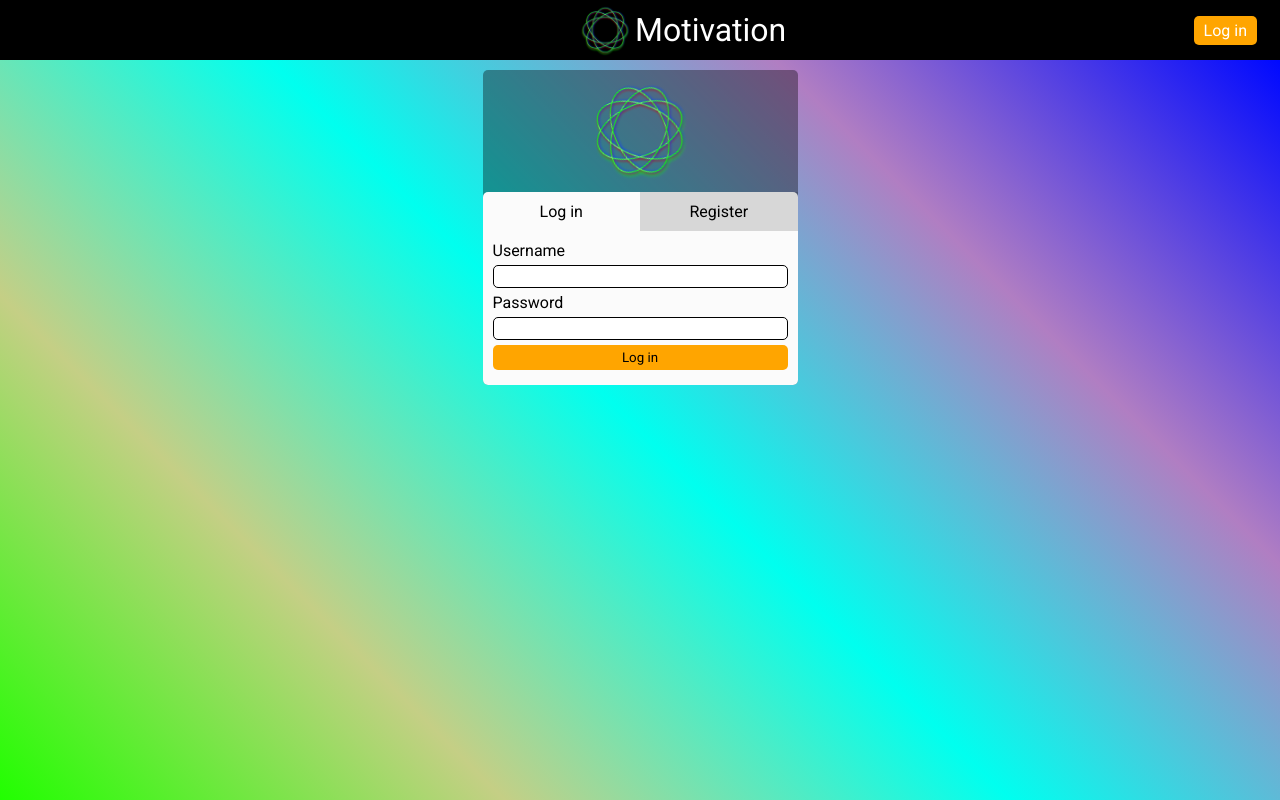
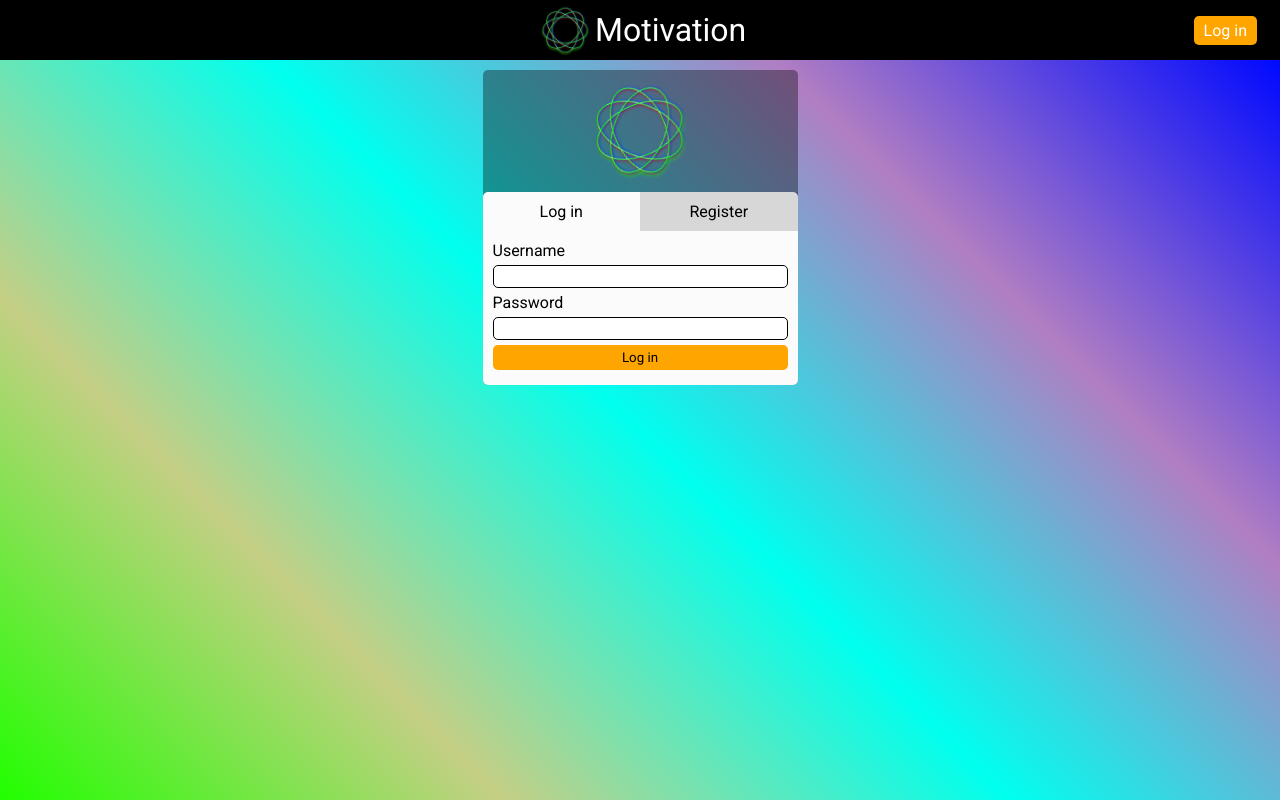
Before and after one commit to Youahm48/Web-Application, a React (Vite) app: page /register in a window 1280 px wide. Built offline with nearby package versions, Linux system fonts and the light colour scheme.

Commit message:
Header alignment

```diff
--- a/src/stylesheets/components/Header.css
+++ b/src/stylesheets/components/Header.css
@@ -11,7 +11,7 @@
 #logo {
   /*-40px is size of sidebar button*/
   /*probably change to use transform later*/
-  margin-left: calc(50% - 60px);
+  margin-left: calc(50% - 100px);
   margin-right: 5px;
   width: 50px;
 }
```
